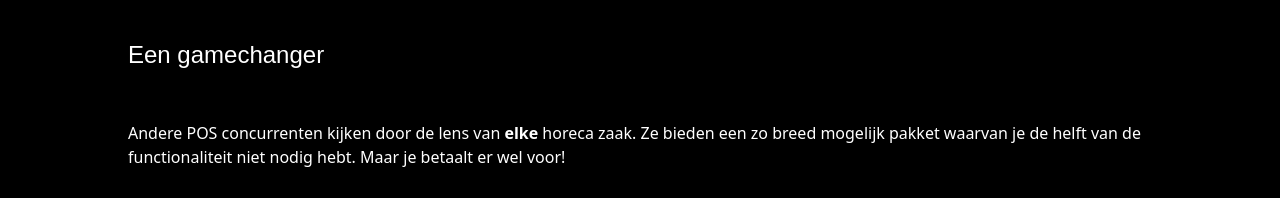
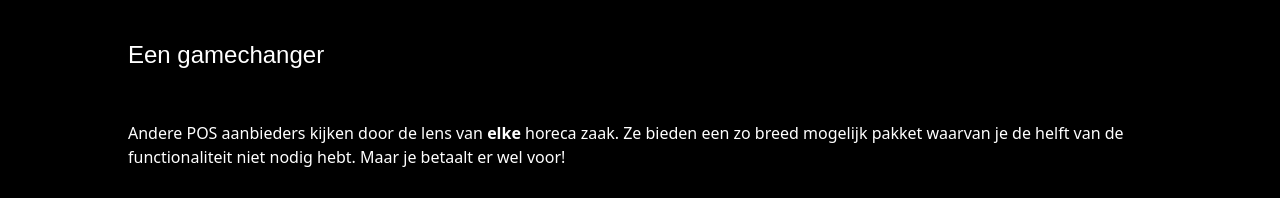
Before and after one commit to royvdw/dinaflow-pilot, a website built with Vite: page index.html in a window 1280 px wide. Shown: the part 2820-3018 px from the top of the page. Built offline with nearby package versions, Linux system fonts and the light colour scheme; some packages are replaced by stand-ins of ours; a web font is replaced by a local one.

Commit message:
concurrenten > aanbieders

```diff
--- a/index.html
+++ b/index.html
@@ -234,7 +234,7 @@
         <section class="max-w-5xl mx-auto p-8 md:p-0 pb-16 md:pb-32">
           <h2 class="mb-12">Een gamechanger</h2>
           <p class="w-full mb-8">
-            Andere POS concurrenten kijken door de lens van
+            Andere POS aanbieders kijken door de lens van
             <strong>elke</strong> horeca zaak. Ze bieden een zo breed mogelijk
             pakket waarvan je de helft van de functionaliteit niet nodig hebt.
             Maar je betaalt er wel voor!
```
